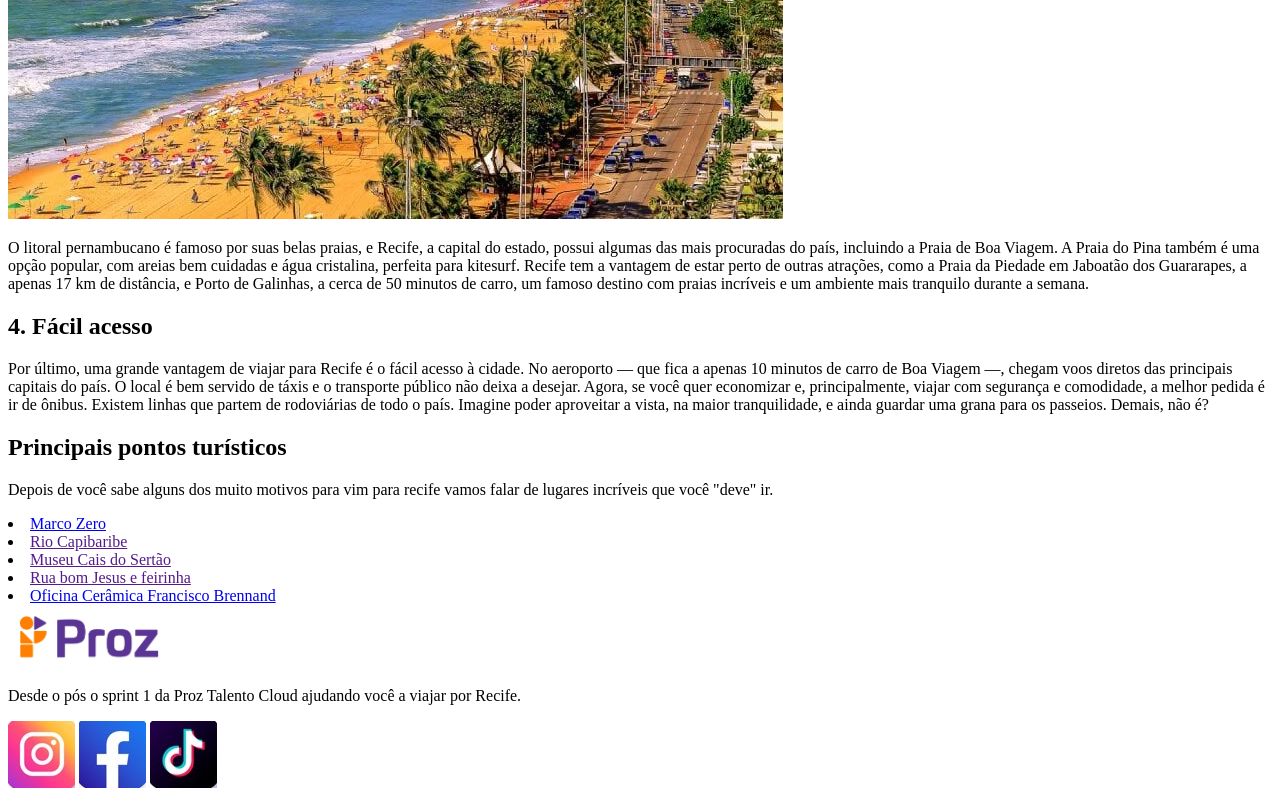
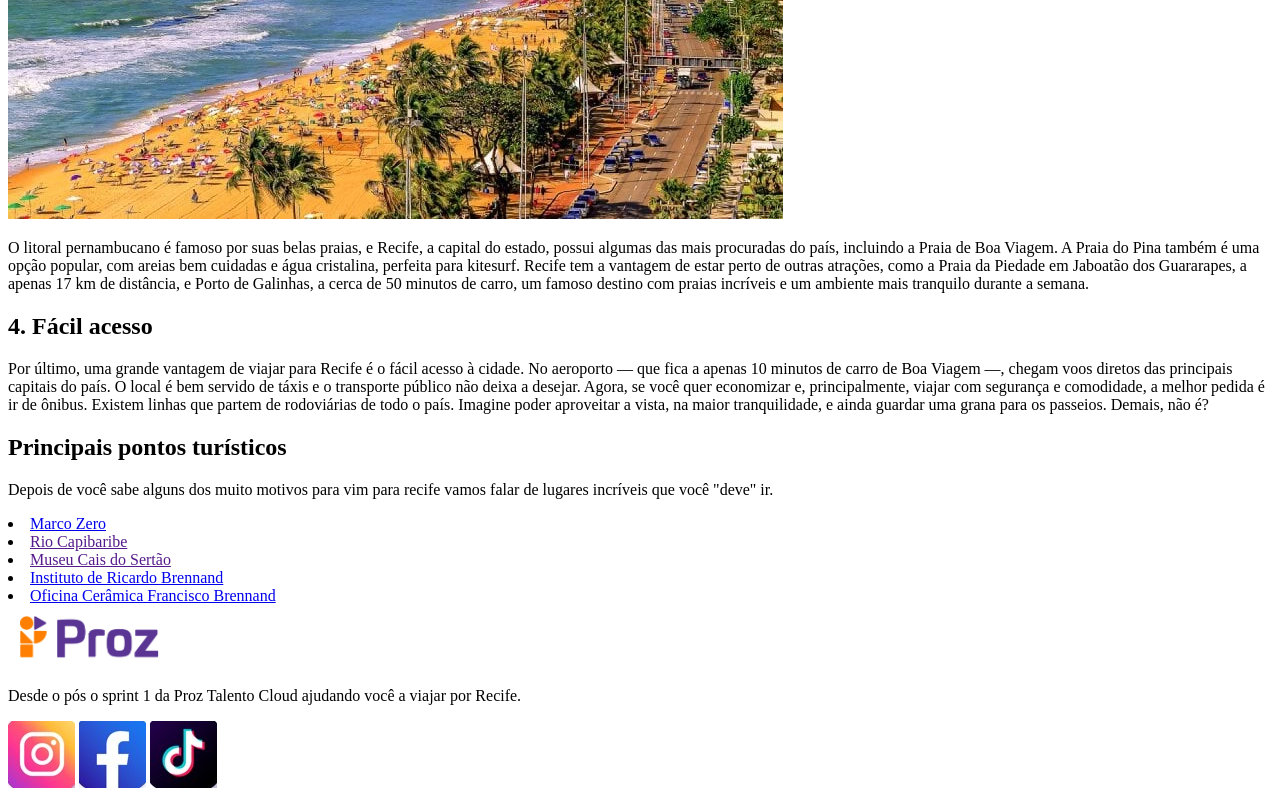
Before and after one commit to Paulinhozin/atividade_recife, a plain HTML site: page index.html in a window 1280 px wide. Shown: the part 1353-2153 px from the top of the page. Drawn offline with Linux system fonts and the light colour scheme.

Commit message:
colocando o link do instito na home

```diff
--- a/index.html
+++ b/index.html
@@ -73,7 +73,7 @@
             <li><a href="marco_zero.html">Marco Zero</a></li>
             <li><a href="">Rio Capibaribe</a></li>
             <li><a href="">Museu Cais do Sertão</a></li>
-            <li><a href="">Rua bom Jesus e feirinha</a></li>
+            <li><a href="instituto_brennand.html">Instituto de Ricardo Brennand</a></li>
             <li><a href="oficina_brennand.html">Oficina Cerâmica Francisco Brennand</a></li>
         </section>
     </main>
```
Also changed, not shown: oficina_brennand.html (+1 -0 lines).
